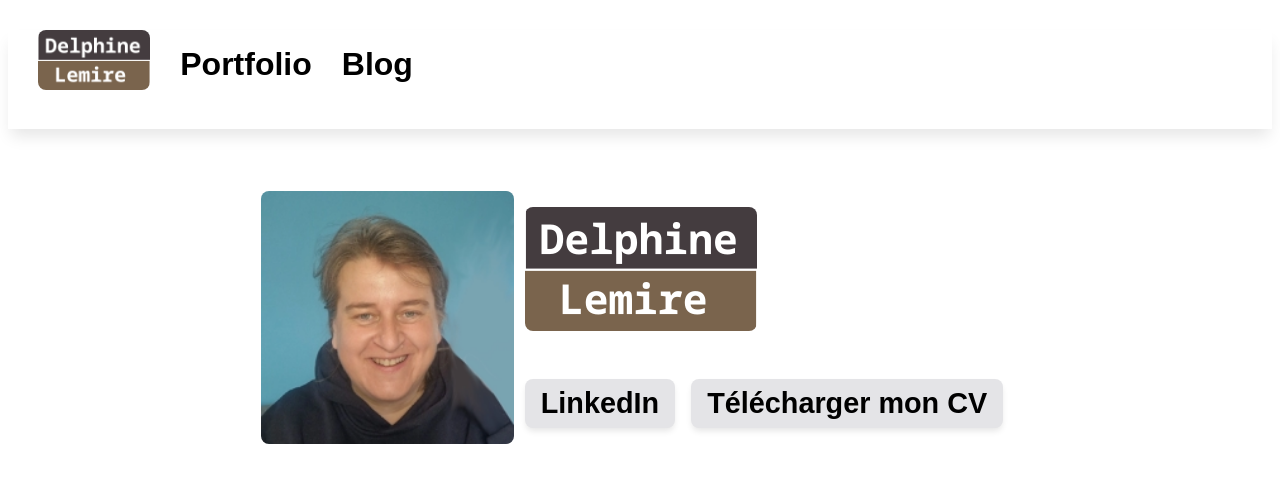
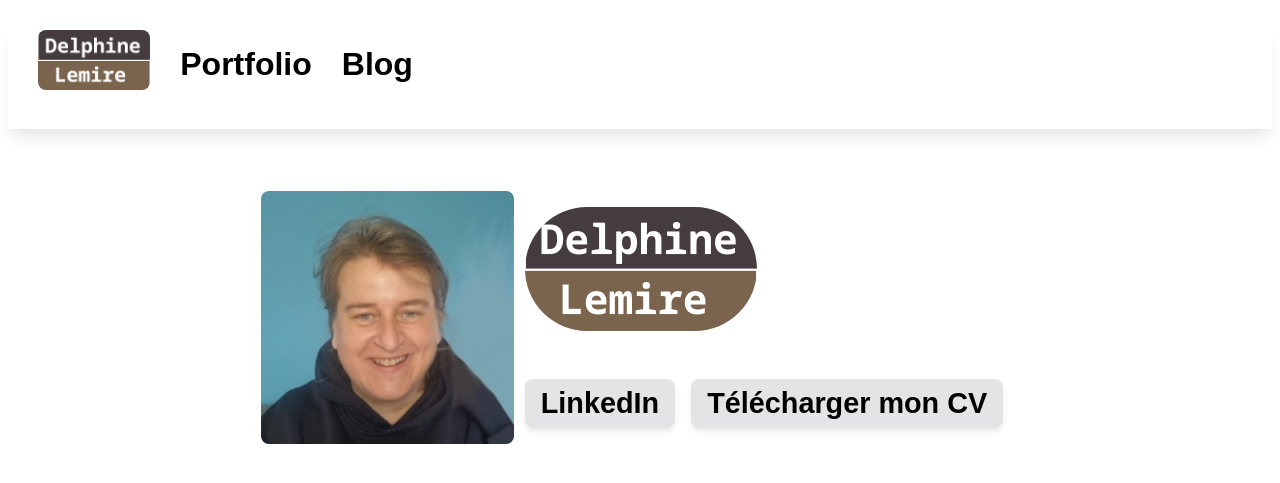
Before and after one commit to DelphineLemire/DelphineLemire.github.io, a Jekyll site: the page built from docs/index.md, in a window 1280 px wide. Shown: the top 483 px of the page. Built offline with Jekyll 4.4.1, drawn with Linux system fonts in a browser that asks for light colours.

Commit message:
style img index

```diff
--- a/docs/_layouts/index.html
+++ b/docs/_layouts/index.html
@@ -9,7 +9,7 @@ layout: default
     </div>
     <div class="flex-column">
         <div>
-            <img src="./assets/images/logo.png" alt="logo" />
+            <img class="logo" src="./assets/images/logo.png" alt="logo" />
         </div>
         <div>
             <a class="btn" href="https://linkedin.com/in/delphine-lemire">LinkedIn</a>
--- a/docs/_sass/main.scss
+++ b/docs/_sass/main.scss
@@ -30,6 +30,9 @@ img {
     font-size: 2.5em;
 }
 
+img.logo {
+   border-radius: 3em;
+}
 
 .navbar {
     display: flex;
```
